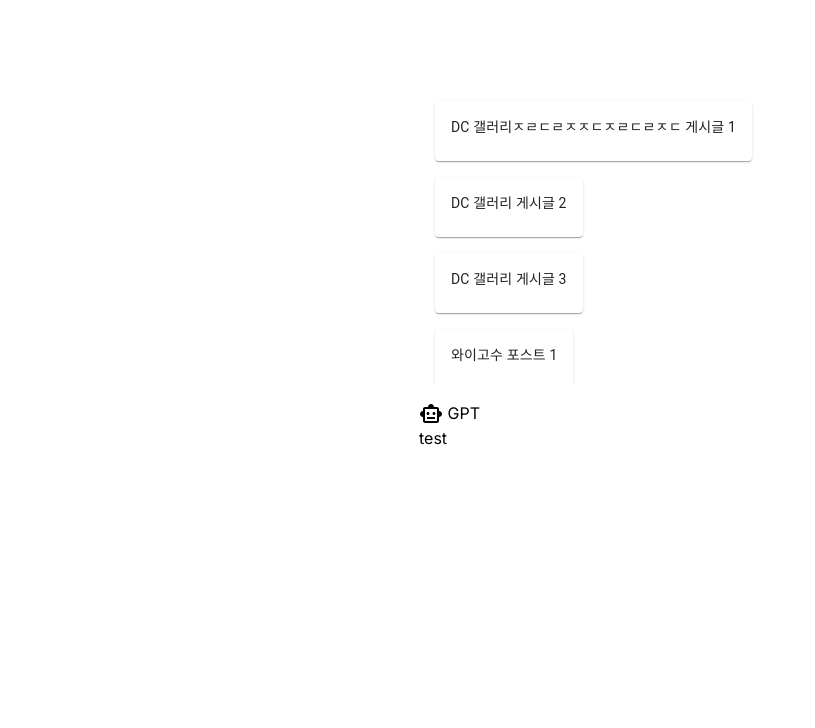
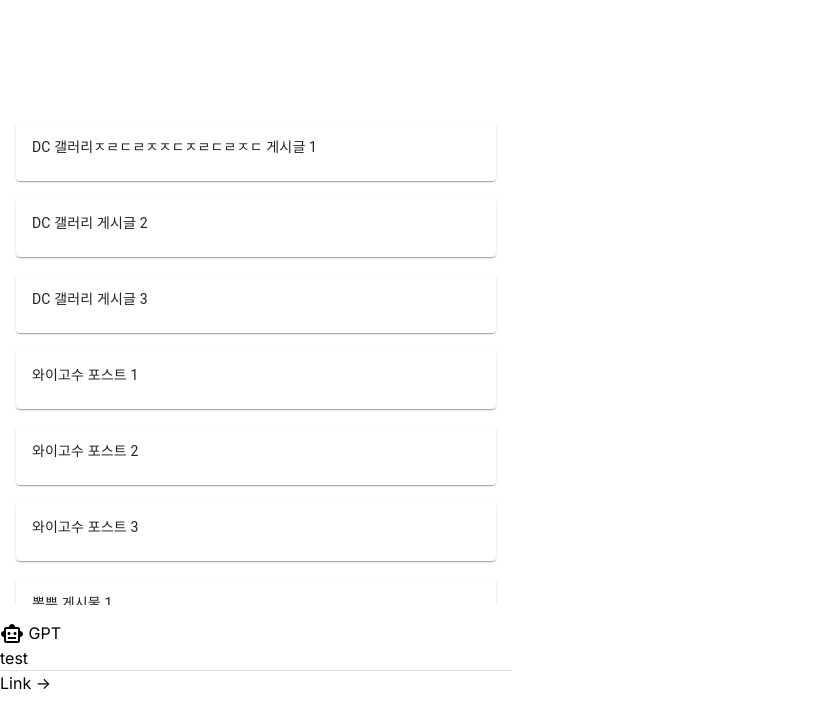
Before and after one commit to Student-Jasons/kingwangjjang-fe, a Next.js app: page / in a window 1280 px wide. Shown: the top 728 px of the page, without its empty margins (0-815 px from the left). Built offline with nearby package versions, Linux system fonts and the light colour scheme.

Commit message:
:lipstick: PostCard Width100 추가

```diff
--- a/app/ testdata/bestboard.ts
+++ b/app/ testdata/bestboard.ts
@@ -54,5 +54,29 @@
         title: '뽐뿌 게시물 3',
         url: 'https://ppomppu.co.kr/post3',
         createTime: new Date('2024-02-28T14:45:00Z')
-    }
+    },
+    {
+        site: 'dcinside',
+        title: 'DC 갤러리 게시글 2',
+        url: 'https://dcinside.com/post2',
+        createTime: new Date('2024-02-29T15:30:00Z')
+    },
+    {
+        site: 'dcinside',
+        title: 'DC 갤러리 게시글 2',
+        url: 'https://dcinside.com/post2',
+        createTime: new Date('2024-02-29T15:30:00Z')
+    },
+    {
+        site: 'dcinside',
+        title: 'DC 갤러리 게시글 2',
+        url: 'https://dcinside.com/post2',
+        createTime: new Date('2024-02-29T15:30:00Z')
+    },
+    {
+        site: 'dcinside',
+        title: 'DC 갤러리 게시글 2',
+        url: 'https://dcinside.com/post2',
+        createTime: new Date('2024-02-29T15:30:00Z')
+    },
 ];
--- a/app/components/Post/PostCard.tsx
+++ b/app/components/Post/PostCard.tsx
@@ -7,7 +7,7 @@
 
 export const PostCard = ( {title, url, createTime} : PostCardType) => {
     return (
-        <Card >
+        <Card className='w-screen'>
             <CardContent>
                 <Tooltip title={String(createTime)} arrow>
                     <Typography variant="body2">
--- a/app/components/Post/PostList.tsx
+++ b/app/components/Post/PostList.tsx
@@ -10,16 +10,12 @@
     export const PostList = ({ PostList }: Props) => {
         return (
             <List sx={{
-                maxHeight: 300,
+                maxHeight: 500,
                 overflow: "auto",
                 width: "100%",
-                position: "relative",
                 }} >
                 {PostList.map((board, index) => (
-                    <ListItem
-                    key={index}
-                    sx={{
-                    }}>
+                    <ListItem key={index}>
                         <PostCard
                             site={board.site}
                             title={board.title}
--- a/app/components/PostSummarizer.tsx
+++ b/app/components/PostSummarizer.tsx
@@ -6,6 +6,7 @@
 
 import Grid from '@mui/material/Unstable_Grid2/Grid2';
 import { GPT } from './GPT';
+import { Divider } from '@mui/material';
 interface props {
     boardUrl: string
 }
@@ -13,14 +14,15 @@
 export const PostSummarizer = ({boardUrl}: props) => {
 
   return (
-      <Grid container spacing={2}>
+      <Grid container >
         <Grid xs={12}>
           <GPT text={'test'}/>
         </Grid>
         <Grid xs={12}>
-          <div className="relative" style={{ paddingTop: "56.25%"}}>
-            <a href={boardUrl} />
-          </div>
+          <Divider />
+        </Grid>
+        <Grid xs={12}>
+            <a href={boardUrl}> {'Link ->'} </a>
         </Grid>
       </Grid>
   );
--- a/app/page.tsx
+++ b/app/page.tsx
@@ -6,9 +6,9 @@
 export default function Home() {
 
   return (
-    <div className="flex justify-center items-center h-screen">
+      <div className="flex max-w-lg items-center h-screen">
         <Grid container spacing={2} >
-        <Grid xs={12}>
+          <Grid xs={12} className=''>
               <PostList PostList={boardData} />
           </Grid>
           <Grid xs={12}>
@@ -16,5 +16,6 @@
           </Grid>
         </Grid>
       </div>
+
   );
 }
```
Lines whose indentation alone changed are shown as unchanged.
